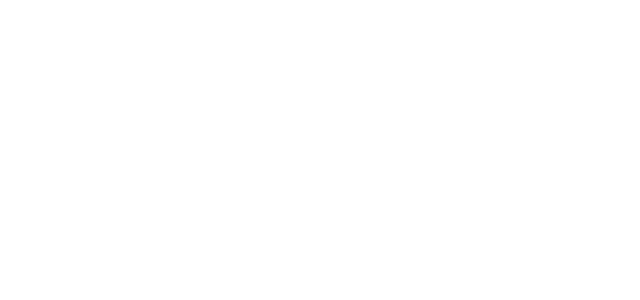
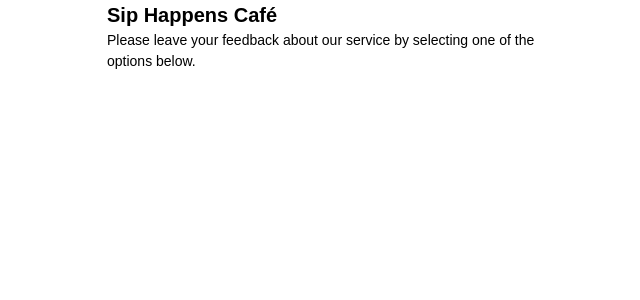
Before and after one commit to oykss/goit-react-hw-02, a React (Vite) app: page / in a window 1280 px wide. Shown: the top 300 px of the page, without its empty margins (308-948 px from the left). Built offline with nearby package versions, Linux system fonts and the light colour scheme.

Commit message:
Added Description

```diff
--- a/src/components/App.jsx
+++ /dev/null
@@ -1,3 +0,0 @@
-export default function App() {
-  return <></>;
-}
--- /dev/null
+++ b/src/components/App/App.jsx
@@ -0,0 +1,12 @@
+import Description from '../Description/Description';
+
+export default function App() {
+  return (
+    <>
+      <Description
+        name="Sip Happens Café"
+        desc="Please leave your feedback about our service by selecting one of the options below."
+      />
+    </>
+  );
+}
--- /dev/null
+++ b/src/components/Description/Description.jsx
@@ -0,0 +1,10 @@
+import css from './Description.module.css';
+
+export default function Description({ name, desc }) {
+  return (
+    <>
+      <h1 className={css.name}>{name}</h1>
+      <p className={css.desc}>{desc}</p>
+    </>
+  );
+}
--- /dev/null
+++ b/src/components/Description/Description.module.css
@@ -0,0 +1,6 @@
+.name {
+  font-size: 20px;
+}
+.desc {
+  font-size: 14px;
+}
```
Also changed, not shown: src/main.jsx (+6 -7 lines).
